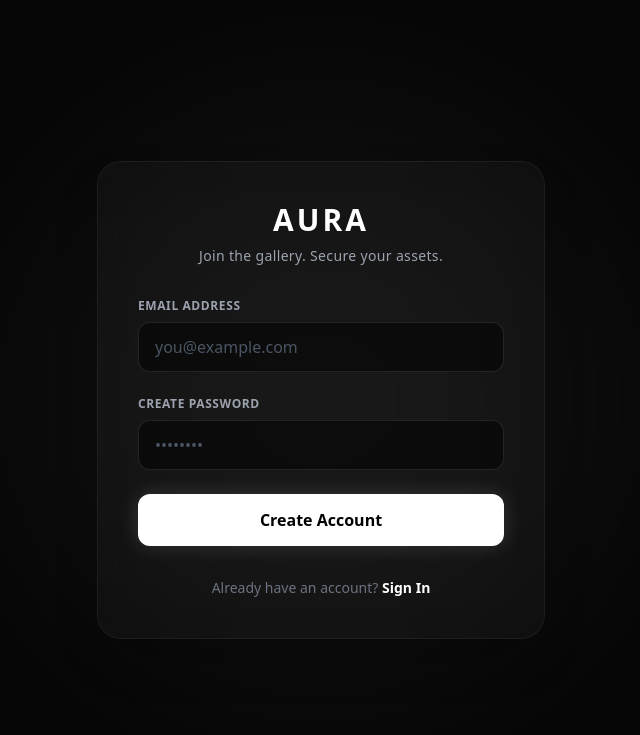
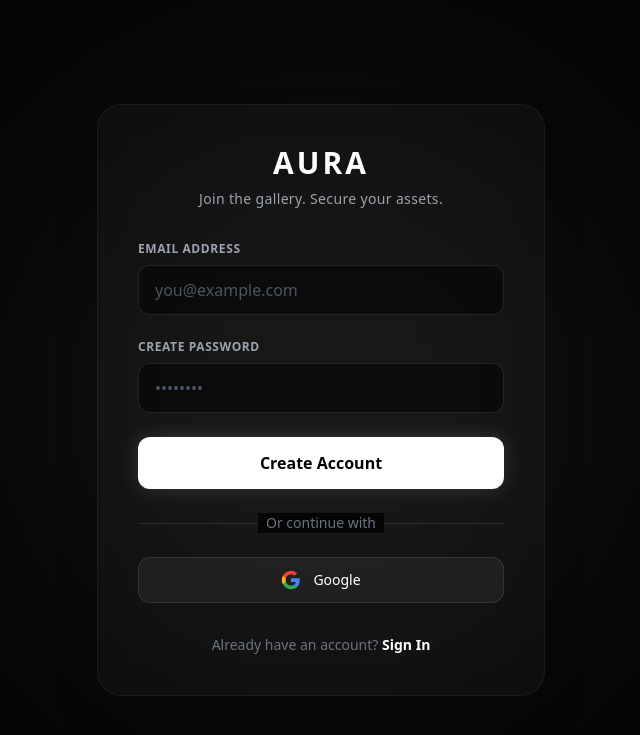
Before and after one commit to User992277/Aura_gallery, a Flask app: page /register in a window 1280 px wide. Shown: the top 735 px of the page, without its empty margins (319-959 px from the left). Run offline with Flask 3, Linux system fonts and the light colour scheme; some libraries are stand-ins or nearby versions.

Commit message:
Phase 3: Integrated Google OAuth securely

```diff
--- a/app.py
+++ b/app.py
@@ -3,6 +3,8 @@ from flask import Flask, render_template, session, request, redirect, url_for, f
 from werkzeug.security import generate_password_hash, check_password_hash
 from flask_login import LoginManager, login_user, logout_user, login_required, current_user
 from models import db, Wallpaper, User, AnonymousTracker
+import secrets
+from authlib.integrations.flask_client import OAuth
 
 
 app = Flask(__name__)
@@ -31,6 +33,16 @@ login_manager = LoginManager()
 login_manager.init_app(app)
 # If a user tries to access a locked route, send them to the login page
 login_manager.login_view = 'login'
+
+# --- OAUTH SETUP (GOOGLE) ---
+oauth = OAuth(app)
+google = oauth.register(
+    name='google',
+    client_id=os.environ.get('GOOGLE_CLIENT_ID'),
+    client_secret=os.environ.get('GOOGLE_CLIENT_SECRET'),
+    server_metadata_url='https://accounts.google.com/.well-known/openid-configuration',
+    client_kwargs={'scope': 'openid email profile'}
+)
 
 # This function teaches Flask-Login how to find a user in the database
 @login_manager.user_loader
@@ -151,6 +163,43 @@ def login():
 
     return render_template('login.html')
 
+# Route: Redirects to Google's consent screen
+@app.route('/login/google')
+def google_login():
+    redirect_uri = url_for('google_auth', _external=True)
+    return google.authorize_redirect(redirect_uri)
+
+# Route: The Callback (Where Google sends them back)
+@app.route('/auth/callback')
+def google_auth():
+    # 1. Grab the secure token Google just gave us
+    token = google.authorize_access_token()
+    user_info = token.get('userinfo')
+
+    if not user_info:
+        flash('Google login failed. Please try again.', 'error')
+        return redirect(url_for('login'))
+
+    email = user_info.get('email')
+
+    # 2. Check if this email is already in our database
+    user = User.query.filter_by(email=email).first()
+
+    # 3. If they don't exist, create an account for them instantly!
+    if not user:
+        # Generate a random 32-character password since they use Google to log in
+        random_pass = secrets.token_hex(16)
+        hashed_pass = generate_password_hash(random_pass, method='pbkdf2:sha256')
+
+        new_user = User(email=email, password_hash=hashed_pass)
+        db.session.add(new_user)
+        db.session.commit()
+        user = new_user # Switch our reference to the newly created user
+
+    # 4. Log them in and send them to the gallery
+    login_user(user)
+    return redirect(url_for('home'))
+
 # Route: Secure Logout
 @app.route('/logout')
 @login_required
--- a/templates/register.html
+++ b/templates/register.html
@@ -54,6 +54,29 @@
             </button>
         </form>
 
+        <div class="mt-6">
+            <div class="relative">
+                <div class="absolute inset-0 flex items-center">
+                    <div class="w-full border-t border-white/10"></div>
+                </div>
+                <div class="relative flex justify-center text-sm">
+                    <span class="px-2 bg-[#050505] text-gray-500">Or continue with</span>
+                </div>
+            </div>
+
+            <div class="mt-6">
+                <a href="{{ url_for('google_login') }}" class="w-full flex items-center justify-center px-4 py-3 border border-white/10 rounded-xl shadow-sm bg-white/5 text-sm font-medium text-white hover:bg-white/10 transition-colors duration-300">
+                    <svg class="h-5 w-5 mr-3" aria-hidden="true" viewBox="0 0 24 24">
+                        <path d="M22.56 12.25c0-.78-.07-1.53-.2-2.25H12v4.26h5.92c-.26 1.37-1.04 2.53-2.21 3.31v2.77h3.57c2.08-1.92 3.28-4.74 3.28-8.09z" fill="#4285F4" />
+                        <path d="M12 23c2.97 0 5.46-.98 7.28-2.66l-3.57-2.77c-.98.66-2.23 1.06-3.71 1.06-2.86 0-5.29-1.93-6.16-4.53H2.18v2.84C3.99 20.53 7.7 23 12 23z" fill="#34A853" />
+                        <path d="M5.84 14.09c-.22-.66-.35-1.36-.35-2.09s.13-1.43.35-2.09V7.07H2.18C1.43 8.55 1 10.22 1 12s.43 3.45 1.18 4.93l2.85-2.22.81-.62z" fill="#FBBC05" />
+                        <path d="M12 5.38c1.62 0 3.06.56 4.21 1.64l3.15-3.15C17.45 2.09 14.97 1 12 1 7.7 1 3.99 3.47 2.18 7.07l3.66 2.84c.87-2.6 3.3-4.53 6.16-4.53z" fill="#EA4335" />
+                    </svg>
+                    Google
+                </a>
+            </div>
+        </div>
+
         <p class="text-center text-gray-500 text-sm mt-8">
             Already have an account?
             <a href="{{ url_for('login') }}" class="text-white font-semibold hover:underline transition-all">Sign In</a>
```
Also changed, not shown: templates/login.html (+23 -0 lines), 2 other files.
